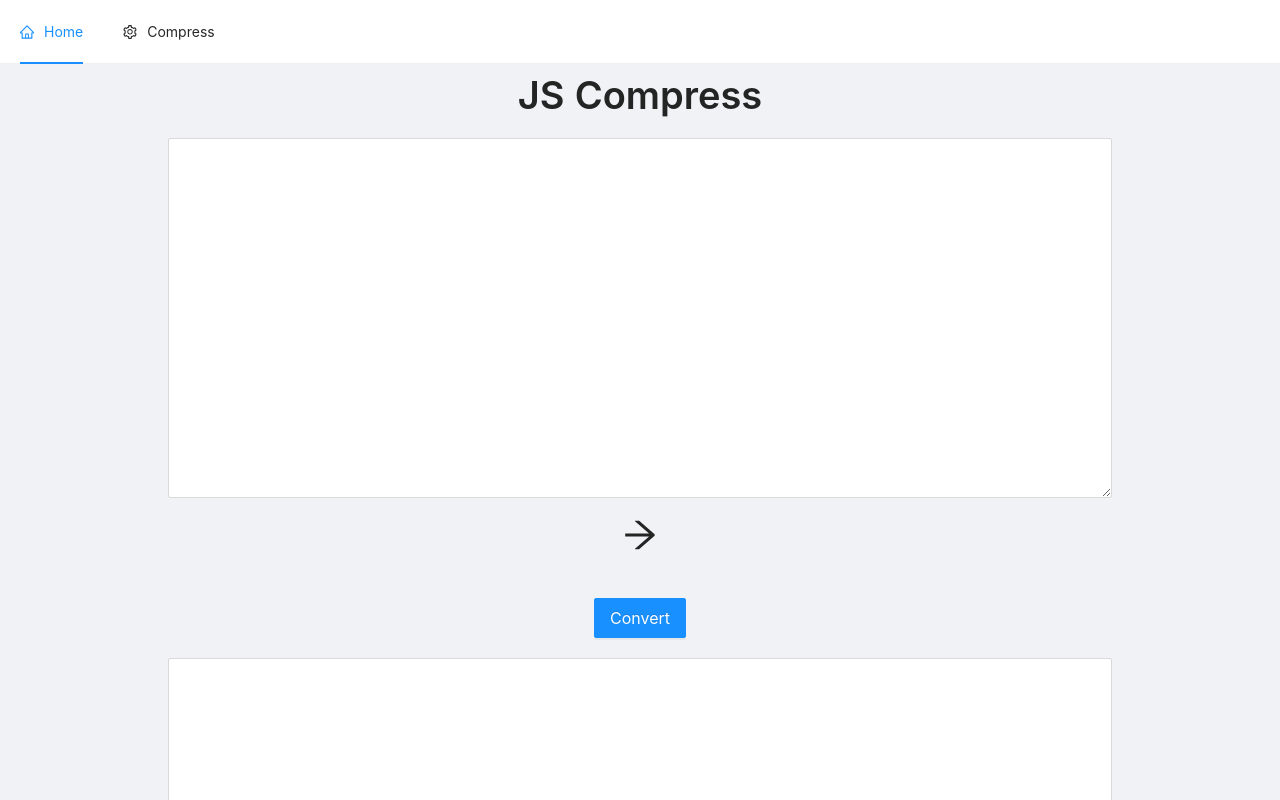
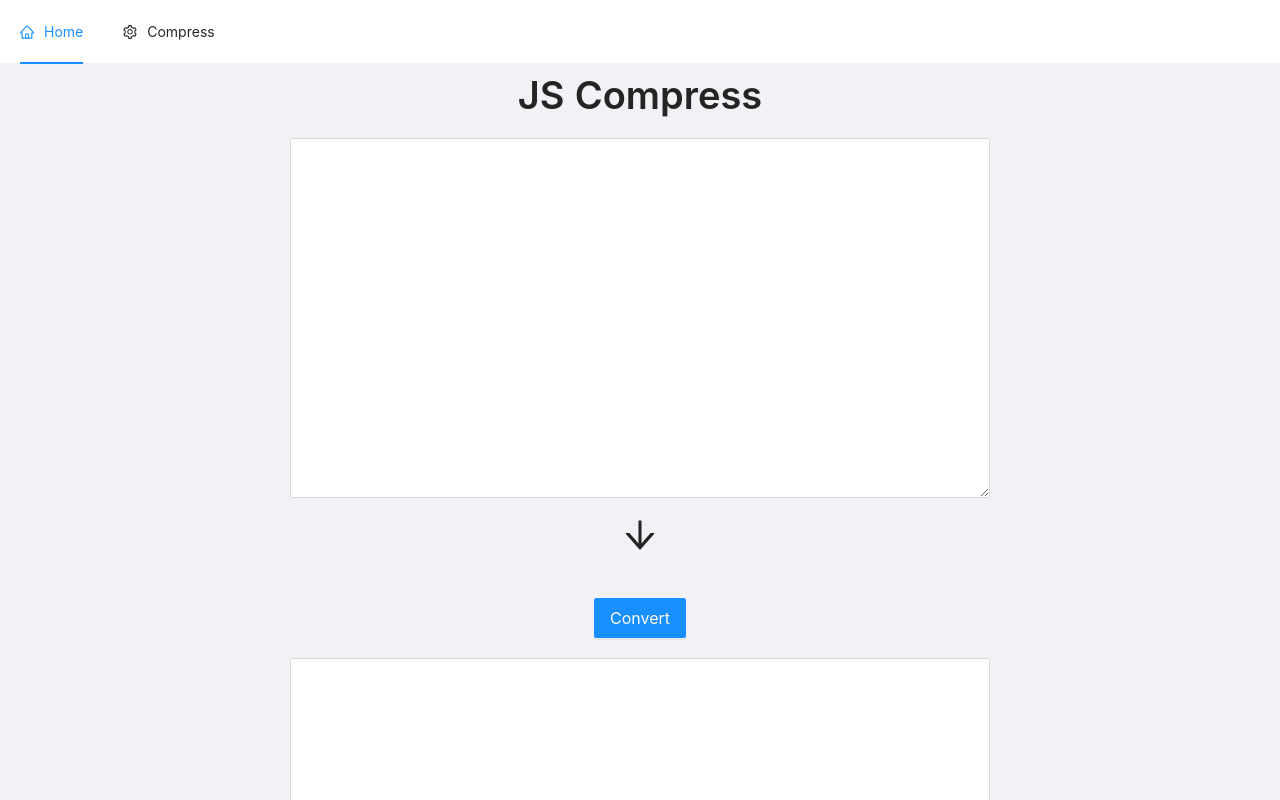
Before and after one commit to AH-dark/toolbox, a React (Create React App) app: page /compress/js in a window 1280 px wide. Shown: the top 800 px of the page. Built offline with nearby package versions, Linux system fonts and the light colour scheme.

Commit message:
Style: responsive layout optimized

```diff
--- a/src/pages/Compress/Js/index.tsx
+++ b/src/pages/Compress/Js/index.tsx
@@ -1,12 +1,14 @@
 import React, { FC, useEffect, useState } from "react";
 import AppLayout from "../../../components/AppLayout";
 import styles from "./style.module.scss";
-import { Button, Input, message, Space, Typography } from "antd";
+import { Button, Grid, Input, message, Space, Typography } from "antd";
 import { setTitle } from "../../../redux/actions";
 import { useDispatch } from "react-redux";
-import { ArrowRightOutlined } from "@ant-design/icons";
+import { ArrowDownOutlined, ArrowRightOutlined } from "@ant-design/icons";
 import API from "../../../middleware/API";
 import CompressData from "../../../types/api/compressData";
+
+const { useBreakpoint } = Grid;
 
 const Js: FC = () => {
     const { Title } = Typography;
@@ -14,6 +16,9 @@ const Js: FC = () => {
     useEffect(() => {
         dispatch(setTitle("JS Compress"));
     }, []);
+
+    const screen = useBreakpoint();
+    const isLarge = screen.xxl;
 
     const { TextArea } = Input;
 
@@ -78,7 +83,17 @@ const Js: FC = () => {
                         size={24}
                         className={styles.arrowArea}
                     >
-                        <ArrowRightOutlined size={40} className={styles.icon} />
+                        {isLarge ? (
+                            <ArrowRightOutlined
+                                size={40}
+                                className={styles.icon}
+                            />
+                        ) : (
+                            <ArrowDownOutlined
+                                size={40}
+                                className={styles.icon}
+                            />
+                        )}
                         <Button
                             size={"large"}
                             type="primary"
--- a/src/pages/Compress/Js/style.module.scss
+++ b/src/pages/Compress/Js/style.module.scss
@@ -37,6 +37,7 @@
       width: 30%;
       @media screen and (max-width: 1600px) {
         width: 80%;
+        max-width: 700px;
       }
 
       textarea.textContent {
```
